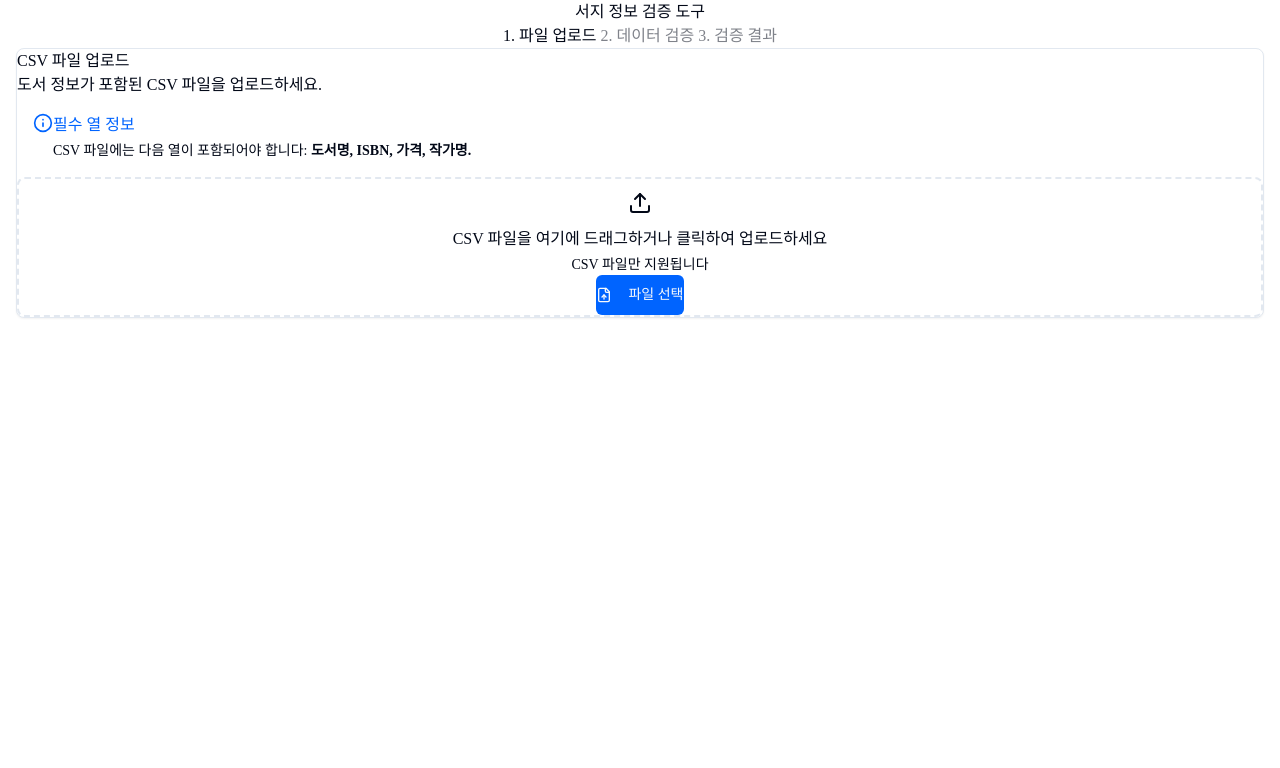
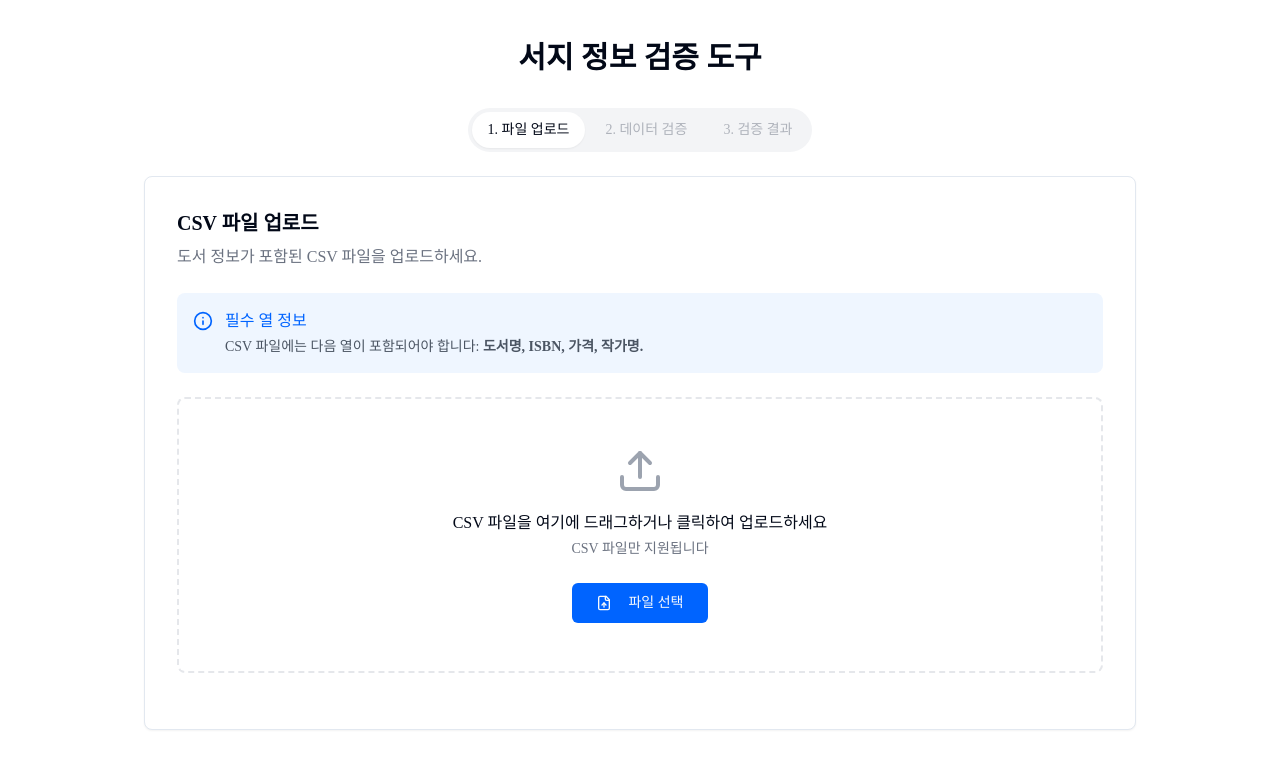
Before and after one commit to leslie-kang-querypie/isbn-validation-tool, a Next.js app: page / in a window 1280 px wide. Shown: the top 768 px of the page. Built offline with nearby package versions, Linux system fonts and the light colour scheme.

Commit message:
fix: styles

```diff
--- a/tailwind.config.ts
+++ b/tailwind.config.ts
@@ -7,6 +7,7 @@ const config = {
     "./components/**/*.{ts,tsx}",
     "./app/**/*.{ts,tsx}",
     "./src/**/*.{ts,tsx}",
+    "./features/**/*.{ts,tsx}",
     "*.{js,ts,jsx,tsx,mdx}",
   ],
   theme: {
```
